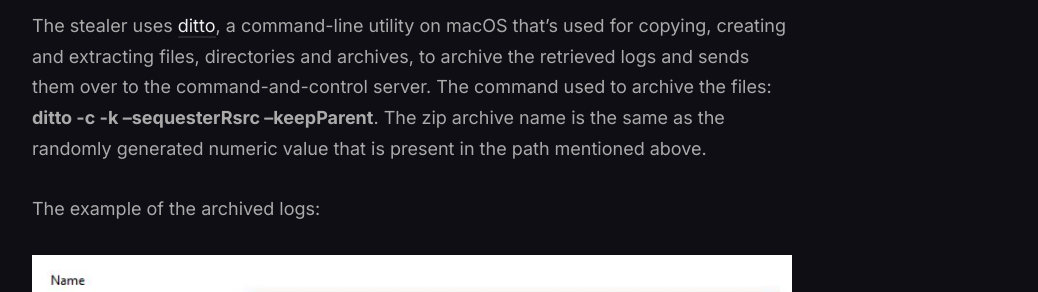
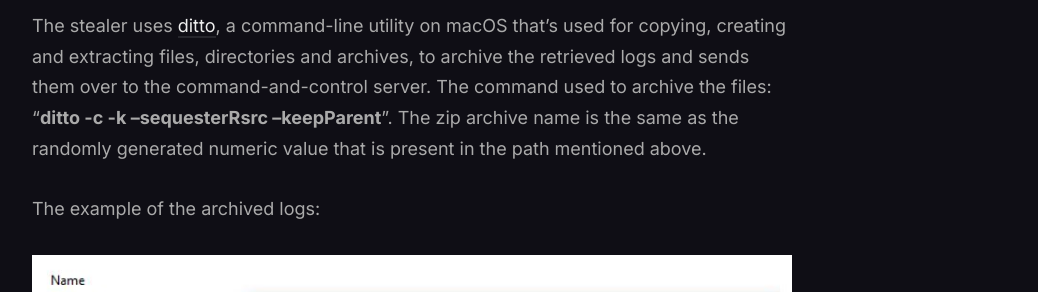
Before and after one commit to RussianPanda95/russianpanda95.github.io, a Jekyll site: the page built from _posts/2024-01-15-Atomic-Stealer-AMOS.md, in a window 1280 px wide and 900 px high, scrolled down 6874 px. Shown: the part 245-537 px from the top of the window, without its empty margins (228-1266 px from the left). Built offline with Jekyll 4.4.1, drawn with Linux system fonts in a browser that asks for light colours; nearby versions of some CDN libraries; some of the changed text lies outside the part shown.

Commit message:
Second commit

```diff
--- a/_posts/2024-01-15-Atomic-Stealer-AMOS.md
+++ b/_posts/2024-01-15-Atomic-Stealer-AMOS.md
@@ -11,7 +11,7 @@
 Atomic Stealer is known to be the first stealer for MacOS devices, it first appeared on Russian hacking in March, 2023.
 
 
-![ads.jpg](/images/AtomicStealer/ads.JPG)
+![ads.JPG](/images/AtomicStealer/ads.JPG)
 
 For 3000$ per month, the user gets the access to the panel. The user provides Telegram Bot ID and build ID to the seller and the user receives the build.
 
@@ -26,7 +26,7 @@
 - Crypto-checker (tool to check the information on crypto assets)
 - Telegram logs
 
-List of browsers supported:
+**List of browsers supported:**
 - Chrome (Autofills, Passwords, Cookies, Wallets, Cards)
 - Firefox (Autofills, Cookies)
 - Brave (Cookies,Passwords,Autofills, Wallets, Cards)
@@ -36,7 +36,7 @@
 - Opera (Cookies,Autofills, Wallets, Cards)
 - OperaGX (Cookies, Autofills, Wallets, Cards)
 
-Wallet and plugins:
+**Wallet and plugins:**
 - Electrum
 - Binance
 - Exodus
@@ -55,7 +55,7 @@
 In the previous version (MD5: ), AMOS implements anti-VM checks, the stealer executes the command **system_profiler SPHardwareDataType**.
 **system_profiler** is a command-line utility in macOS that provides detailed information about the hardware and software configuration of the Mac device. It's the command-line equivalent of the "System Information" on Windows and MacOS machines that users can access through the GUI. **SPHardwareDataType** is a specific data type specifier for the **system_profiler** command, it instructs the utility to display information related only to the hardware of the system, such as processor name, number of processors, model name, hardware UUID, serial number, etc. If it detects **VMware** or **Apple Virtual Machine** - the program exits. If not, the collected information is passed to **/Sysinfo.txt**.
 
-![vm_check.jpg](/images/AtomicStealer/vm_check.jpg)
+![vm_check.JPG](/images/AtomicStealer/vm_check.JPG)
 
 The FileGrabber in the previous version grabs files with the following extensions from Desktop and Documents folder:
 
@@ -68,30 +68,30 @@
 - png
 - web3
 
-![FileGrabber.jpg](/images/AtomicStealer/FileGrabber.jpg)
+![FileGrabber.JPG](/images/AtomicStealer/FileGrabber.JPG)
 
 The **ColdWallets** function grabs the cold wallets. Cold wallets often referred to as "cold storage," is a method of storing cryptocurrencies offline.
 
-![ColdWallets.jpg](/images/AtomicStealer/ColdWallets.jpg)
+![ColdWallets.JPG](/images/AtomicStealer/ColdWallets.JPG)
 
 GrabChromium function is responsible for grabbing data such as AutoFill, Web Data, Login Data, Wallets, Password, Local Extension Settings data from Chromium-based browsers such as Microsoft Edge, Vivaldi, Google Chrome, Brave, Opera within **~/Library/Application Support/** path.
 
-![GrabChromium.jpg](/images/AtomicStealer/GrabChromium.jpg)
+![GrabChromium.JPG](/images/AtomicStealer/GrabChromium.JPG)
 
 **keychain** function is responsible for retrieving **pbkdf2** key from the keychain location.
 In the screenshot below we can see the **pass()** being executed if the result of dscl command is not an empty string (**"dscl /Local/Default -authonly "**, additional parameters are passed to the command including username and an empty password), which means that it would likely fail the authentication.
 
-![keychain_fn.jpg](/images/AtomicStealer/keychain_fn.jpg)
+![keychain_fn.JPG](/images/AtomicStealer/keychain_fn.JPG)
 
-The **pass** function is responsible for prompting user to enter the password for the device by displaying a message dialog **macOS needs to access System settings %s Please enter your password.** with [osascript](https://www.oreilly.com/library/view/applescript-in-a/1565928415/re156.html#:~:text=Description,dynamically%20run%20as%20an%20AppleScript.)
+The **pass** function is responsible for prompting user to enter the password for the device by displaying a message dialog "**macOS needs to access System settings %s Please enter your password.**" with [osascript](https://www.oreilly.com/library/view/applescript-in-a/1565928415/re156.html#:~:text=Description,dynamically%20run%20as%20an%20AppleScript.)
 **with title "System Preferences"**: Sets the title of the dialog window to **System Preferences**. The dialog will automatically close after 30 seconds if the user doesn't interact with it. After retrieving a password with **GetUserPassword** from the dialog box, the function checks if the returned password is not an empty string and if the password is not empty, the function then calls **getpass** with the entered password.
-**getpass** will try to authenticate with entered password and if it returns 0, which means that the password was entered incorrectly, the user gets **You entered an invalid password** display message.
+**getpass** will try to authenticate with entered password and if it returns 0, which means that the password was entered incorrectly, the user gets "**You entered an invalid password**" display message.
 
-![invalid_password.jpg](/images/AtomicStealer/invalid_password.jpg)
+![invalid_password.JPG](/images/AtomicStealer/invalid_password.JPG)
 
 Once a valid password is entered, the function proceeds with writing the password to **/Users/run/<generated_numeric_value>/password-entered** , based on my understanding. The path with the numeric value is generated using the function below where the stealer gets the current time of the device and then seeds the current time with the random number generator.
 
-![randgen.jpg](/images/AtomicStealer/randgen.jpg)
+![randgen.JPG](/images/AtomicStealer/randgen.JPG)
 
 The function then checks if the user's keychain file (**login.keychain-db**) exists. If it does, it copies this keychain file to a new location specified by **/Users/run/<generated_numeric_value>/login-keychain**. The Login Keychain acts as the primary storage file in macOS, where it keeps a majority of the passwords, along with secure notes and various other sensitive pieces of information."
 
@@ -107,11 +107,11 @@
 - GrabFirefox()
 - ColdWallets()
 
-The stealer uses [ditto](https://ss64.com/mac/ditto.html), a command-line utility on macOS that's used for copying, creating and extracting files, directories and archives, to archive the retrieved logs and sends them over to the command-and-control server. The command used to archive the files: **ditto -c -k --sequesterRsrc --keepParent**. The zip archive name is the same as the randomly generated numeric value that is present in the path mentioned above.
+The stealer uses [ditto](https://ss64.com/mac/ditto.html), a command-line utility on macOS that's used for copying, creating and extracting files, directories and archives, to archive the retrieved logs and sends them over to the command-and-control server. The command used to archive the files: "**ditto -c -k --sequesterRsrc --keepParent**". The zip archive name is the same as the randomly generated numeric value that is present in the path mentioned above.
 
 The example of the archived logs:
 
-![extracted_logs.jpg](/images/AtomicStealer/extracted_logs.jpg)
+![extracted_logs.JPG](/images/AtomicStealer/extracted_logs.JPG)
 
 The logs are then sent to the Command and Control (C2) server using a **POST** request to the **/sendlog** endpoint.
 
@@ -124,6 +124,7 @@
 - The algorithm first checks a specific condition based on the 10th byte of the array. If this byte (when treated as a binary value) has its least significant bit set to 0 (meaning it's an even number), the decryption process proceeds.
 
 - The algorithm iterates through a portion of the byte array, starting from a specific position. In each iteration, it compares the current byte with the following byte and depending on how the current byte relates to the next byte, different XOR operations are applied. These operations are:
+
 	- If the current byte is one less than the next, XOR it with the next byte plus 1.
 	- If the current byte is two less than the next, XOR it with the next byte plus 2.
 	- If the current byte equals the next byte, XOR it with the current index minus 4 (this value is different for each encrypted string)
@@ -133,7 +134,7 @@
 
 - This whole process continues until a certain condition is met (like reaching a specific array index), signifying the end of the encrypted data.
 
-![decryption_algo.jpg](/images/AtomicStealer/decryption_algo.jpg)
+![decryption_algo.JPG](/images/AtomicStealer/decryption_algo.JPG)
 
 After struggling to understand why I was failing to reproduce the decryption algorithm from C to Python, @cod3nym helped me to figure out that the solution involved using [ctypes](https://docs.python.org/3/library/ctypes.html).
 
@@ -145,9 +146,9 @@
 
 **passnet**function is responsible for retrieving the **pbkdf2** from Chrome, the stealer calls it **masterpass-chrome**.
 
-**pwdget** function is responsible for retrieving the password of the MacOS device via the dialog **Required Application Helper. Please enter passphrase for {username}** as shown below.
+**pwdget** function is responsible for retrieving the password of the MacOS device via the dialog "**Required Application Helper. Please enter passphrase for {username}**" as shown below.
 
-![pwd_prompt2.jpg](/images/AtomicStealer/pwd_prompt2.jpg)
+![pwd_prompt2.JPG](/images/AtomicStealer/pwd_prompt2.JPG)
 
 **myfox** function is responsible for retrieving Firefox data such as:
 - /cookies.sqlite
@@ -159,10 +160,10 @@
 
 The FileGrabber functionality is shown in the image below.
 
-![FileGrabber2.jpg](/images/AtomicStealer/FileGrabber2.jpg)
+![FileGrabber2.JPG](/images/AtomicStealer/FileGrabber2.JPG)
 
 FileGrabber has several functionalities:
-- It sets a destination folder path named **fg** in the home folder of the current user (**/Users/<username>**. If this folder doesn't exist, it creates it. It then defines a list of file extensions (**"txt", "png", "jpg", "jpeg", "wallet", "keys", "key"**) to filter files for later operations. It initializes a variable **bankSize** to 0, possibly intended to keep track of the total size of files processed.
+- It sets a destination folder path named **fg** in the home folder of the current user (**/Users/<username>**). If this folder doesn't exist, it creates it. It then defines a list of file extensions (**"txt", "png", "jpg", "jpeg", "wallet", "keys", "key"**) to filter files for later operations. It initializes a variable **bankSize** to 0, possibly intended to keep track of the total size of files processed.
 - Next, it proceeds with retrieving the path to Safari's cookies folder and tries to duplicate the **Cookies.binarycookies** file from Safari's folder to the destination folder. This file contains Safari browser cookies.
 - For processing notes data it attempts to duplicate specific Notes database files (**"NoteStore.sqlite", "NoteStore.sqlite-shm", "NoteStore.sqlite-wal"**) to the destination folder. These files contain user's notes.
 - For processing files on Desktop and Documents folders it retrieves all files from the Desktop and the Documents folder. For each file, it checks if the file's extension is in the predefined list mentioned above. If the file matches the criteria and the total size (**bankSize**) of processed files does not exceed 10 MB, it duplicates the file to the destination folder and updates **bankSize**.
```
